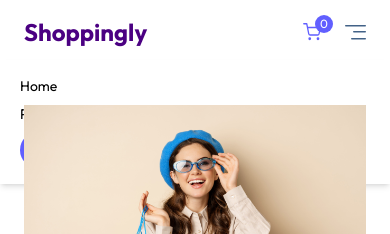
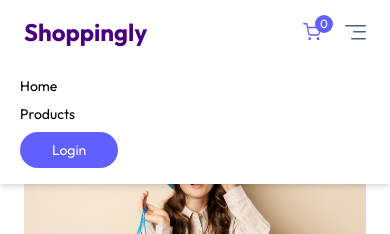
Before and after one commit to pandey08ayush/Shoppingly-Frontend, a React (Vite) app: page / in a window 390 px wide. Both pictures are taken after a click on the button 355 px from the left and 32 px from the top of the page. Shown: the top 234 px of the page. Built offline with nearby package versions, Linux system fonts and the light colour scheme; no server answers.

Commit message:
Allow Render frontend host

```diff
--- a/src/components/Navbar.jsx
+++ b/src/components/Navbar.jsx
@@ -183,7 +183,7 @@
       <div
         className={`${
           open ? "flex" : "hidden"
-        } absolute top-[60px] left-0 w-full bg-white shadow-md py-4 flex-col items-start gap-2 px-5 text-sm md:hidden`}
+        } absolute top-[60px] left-0 w-full bg-white shadow-md py-4 flex-col items-start gap-2 px-5 text-sm md:hidden z-50`}
       >
         <Link onClick={() => setOpen(false)} to={"/"}>
           Home
@@ -195,7 +195,7 @@
         {user ? (
           <div className="relative group">
             <img src={assets.profile_icon} alt="" className="w-10" />
-            <ul className="hidden group-hover:block absolute top-10 roght-0 bg-white shadow border border-gray-200 py-2 w-30 rounded-md z-40 text-sm">
+            <ul className="hidden group-hover:block absolute top-10 roght-0 bg-white shadow border border-gray-200 py-2 w-30 rounded-md z-40 text-sm  ">
               <li
                 onClick={() => navigate("/my-orders")}
                 className="p-1.5 cursor-pointer"
```
